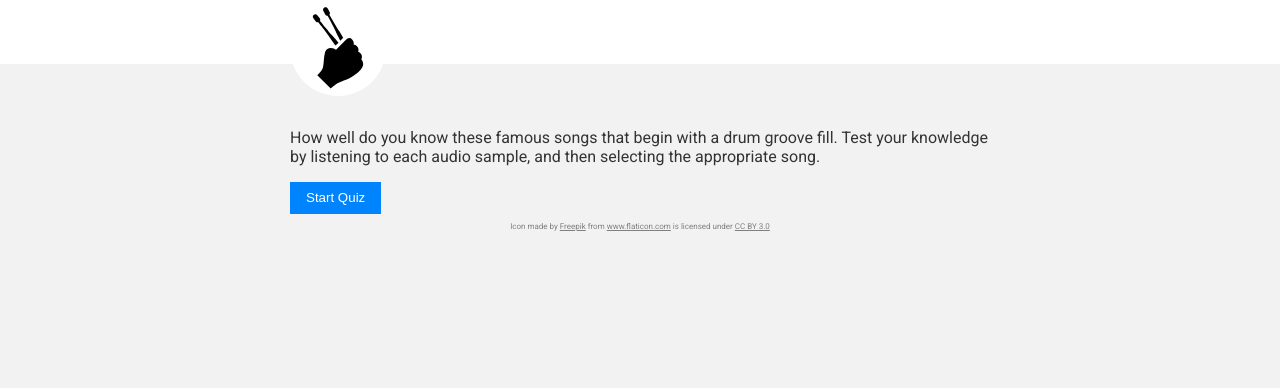
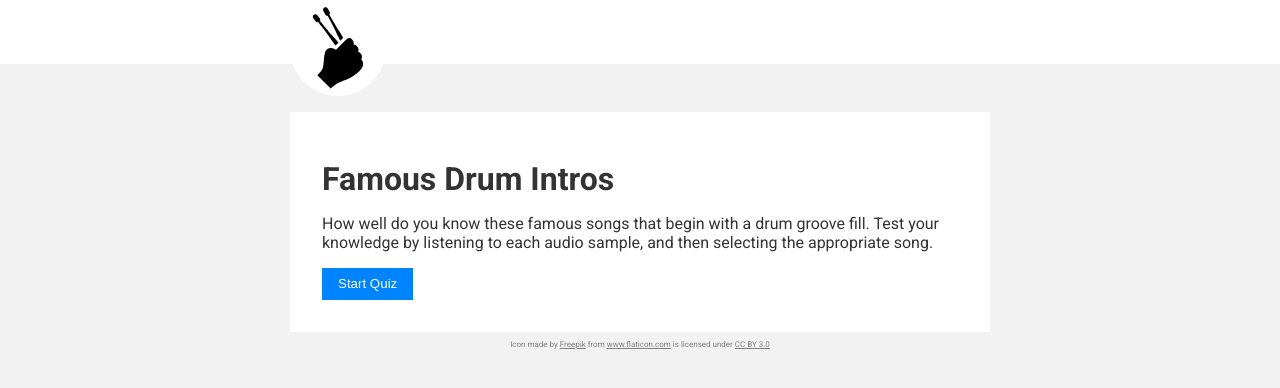
Before and after one commit to somecallmejosh/drum-intro-quiz, a website: page app/index.html in a window 1280 px wide. Drawn offline with nearby package versions, Linux system fonts and the light colour scheme; files that its build step writes are made by us from their sources; files whose address does not match are found by name.

Commit message:
Update styles.

```diff
--- a/app/index.html
+++ b/app/index.html
@@ -60,6 +60,7 @@
       </div>
     </div>
     <div class="wrapper--content quiz-instructions">
+      <h1>Famous Drum Intros</h1>
       <p>How well do you know these famous songs that begin with a drum groove fill. Test your knowledge by listening to each audio sample, and then selecting the appropriate song.</p>
 
       <button class="quiz-start">Start Quiz</button>
@@ -69,7 +70,7 @@
       <div class="quiz-question">
         <div class="quiz-details">
           <div class="quiz-number">
-            Question <span class="question-index">1</span> of <span class="question-total">11</span>
+            Drum Intro <span class="question-index">1</span> of <span class="question-total">11</span>
           </div>
           <audio controls class="audio-player">
             <source src="audio/bh.mp3" type="audio/mpeg" class="audio-source">
--- a/app/styles/layout/_quiz.sass
+++ b/app/styles/layout/_quiz.sass
@@ -1,3 +1,7 @@
+.quiz-instructions, .quiz-complete
+  background-color: $white
+  padding: 2rem
+
 .quiz-intro
   background-color: $white
   margin-bottom: 2rem
```
Also changed, not shown: dist/styles/main.css.
